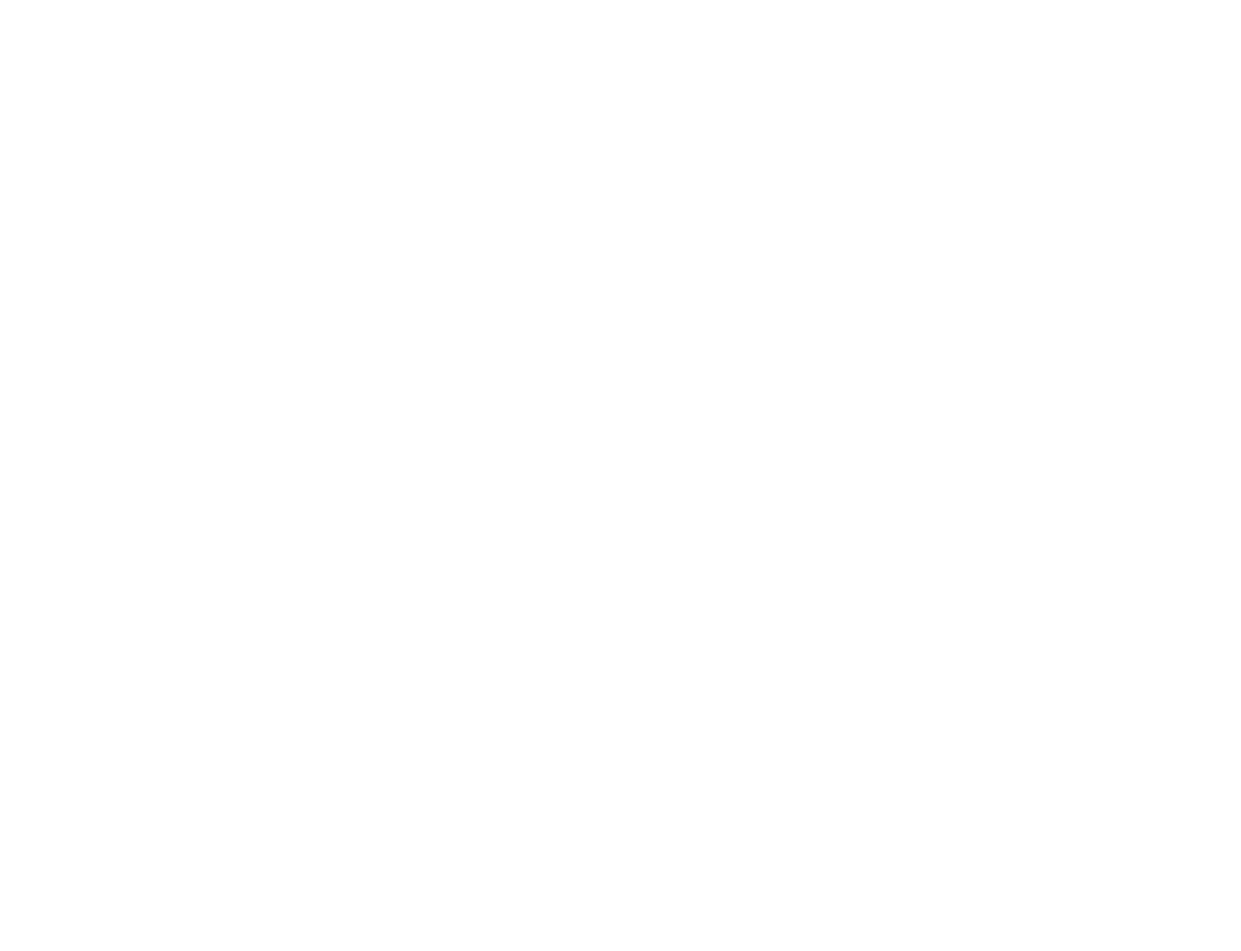
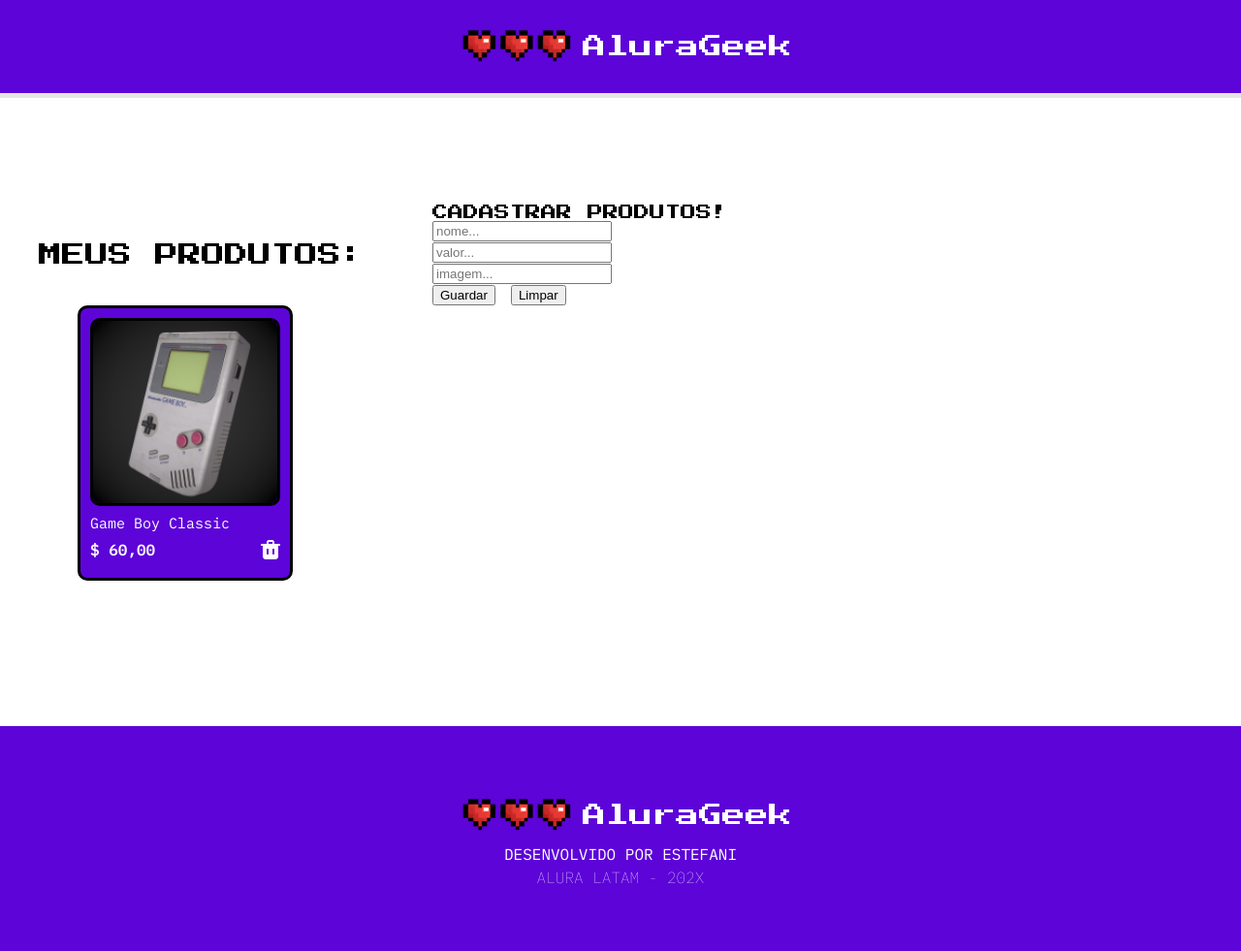
Before and after one commit to stfnrosa/Alura-Geek, a plain HTML site: page index.html in a window 1280 px wide. Shown: the whole page at 97% size. Before the commit the page ends 800 px from the top, so only its background shows below. Drawn offline with Linux system fonts and the light colour scheme.

Commit message:
criando a interface

```diff
--- /dev/null
+++ b/assets/styles/footer.css
@@ -0,0 +1,34 @@
+.rodape{
+    background-color: var(--roxo-escuro);
+    padding: 64px;
+    display: flex;
+    flex-direction: column;
+    align-items: center;
+    justify-content: center;
+    color: var(--branco);
+    margin-top: 50px;
+}
+
+.rodape__destaque{
+    display: flex;
+    align-items: center;
+    font-size: 24px;
+    line-height: 16px;
+    font-weight: 500;
+}
+
+.rodape__descricao{
+    font-family: var(--fonte-secundaria);
+    font-size: 16px;
+    text-align: center;
+}
+
+#desenvolvedor{
+    font-weight: 400;
+    line-height: 150%;
+}
+
+#colaborador{
+    font-weight: 100;
+    line-height: 150%;
+}
--- /dev/null
+++ b/assets/styles/header.css
@@ -0,0 +1,16 @@
+.cabecalho{
+    background-color: var(--roxo-escuro);
+    padding: 20px;
+    color: var(--branco);
+    display: flex;
+    justify-content: center;
+    align-items: center;
+    margin-bottom: 50px;
+    border-bottom: 5px solid #E5E5E5;
+}
+
+.cabecalho__titulo{
+    font-size: 24px;
+    line-height: 16px;
+    font-weight: 500;
+}
--- /dev/null
+++ b/assets/styles/reset.css
@@ -0,0 +1,135 @@
+/* http://meyerweb.com/eric/tools/css/reset/
+   v2.0 | 20110126
+   License: none (public domain)
+*/
+
+html,
+body,
+div,
+span,
+applet,
+object,
+iframe,
+h1,
+h2,
+h3,
+h4,
+h5,
+h6,
+p,
+blockquote,
+pre,
+a,
+abbr,
+acronym,
+address,
+big,
+cite,
+code,
+del,
+dfn,
+em,
+img,
+ins,
+kbd,
+q,
+s,
+samp,
+small,
+strike,
+strong,
+sub,
+sup,
+tt,
+var,
+b,
+u,
+i,
+center,
+dl,
+dt,
+dd,
+ol,
+ul,
+li,
+fieldset,
+form,
+label,
+legend,
+table,
+caption,
+tbody,
+tfoot,
+thead,
+tr,
+th,
+td,
+article,
+aside,
+canvas,
+details,
+embed,
+figure,
+figcaption,
+footer,
+header,
+hgroup,
+menu,
+nav,
+output,
+ruby,
+section,
+summary,
+time,
+mark,
+audio,
+produto {
+    margin: 0;
+    padding: 0;
+    border: 0;
+    font-size: 100%;
+    font: inherit;
+    vertical-align: baseline;
+}
+
+/* HTML5 display-role reset for older browsers */
+article,
+aside,
+details,
+figcaption,
+figure,
+footer,
+header,
+hgroup,
+menu,
+nav,
+section {
+    display: block;
+}
+
+body {
+    line-height: 1;
+}
+
+ol,
+ul {
+    list-style: none;
+}
+
+blockquote,
+q {
+    quotes: none;
+}
+
+blockquote:before,
+blockquote:after,
+q:before,
+q:after {
+    content: '';
+    content: none;
+}
+
+table {
+    border-collapse: collapse;
+    border-spacing: 0;
+}
--- /dev/null
+++ b/assets/styles/styles.css
@@ -0,0 +1,77 @@
+@import url('https://fonts.googleapis.com/css2?family=Press+Start+2P&display=swap');
+@import url('https://fonts.googleapis.com/css2?family=IBM+Plex+Mono:ital,wght@0,100;0,200;0,300;0,400;0,500;0,600;0,700;1,100;1,200;1,300;1,400;1,500;1,600;1,700&family=Press+Start+2P&display=swap');
+@import url('./header.css');
+@import url('./footer.css');
+
+:root {
+    --fonte-principal:"Press Start 2P", system-ui; ;
+    --fonte-secundaria: "IBM Plex Mono", monospace;
+    --preto: #000000;
+    --branco: #FFFFFF;
+    --vinho: #8c0375;
+    --rosa: #c004d9;
+    --roxo: #9303a6;
+    --roxo-escuro: #5d04d9;
+    --azul: #03318c;
+}
+
+body {
+    background-color: var(--branco);
+    font-family: var(--fonte-principal);
+}
+
+.container{
+    padding: 60px 40px;
+    display: flex;
+    gap: 70px;
+}
+
+.container__mostrar__titulo{
+    font-size: 24px;
+    padding-top: 40px;
+}
+
+.container__mostrar__produtos{
+    padding: 40px;
+}
+
+.container__mostrar__produtos{
+    display: flex;
+    flex-wrap: wrap;
+    gap: 10px;
+    z-index: 1;
+}
+
+.produto__item {
+    height: 258px;
+    width: 196px;
+    background-color: var(--roxo-escuro);
+    padding: 10px;
+    border: 3px solid var(--preto);
+    border-radius: 10px;
+    display: flex;
+    flex-direction: column;
+    gap: 10px;
+    font-family: var(--fonte-secundaria);
+    color: var(--branco);
+}
+
+.produto-imagem{
+    border: 3px solid var(--preto);
+    border-radius: 10px;
+}
+
+.produto-nome{
+    font-size: 15px;
+}
+
+.produto-valor{
+    font-size: 16px;
+    font-weight: 600;
+}
+
+.produto-remover{
+    display: flex;
+    align-items: center;
+    justify-content: space-between;
+}
--- a/index.html
+++ b/index.html
@@ -3,9 +3,65 @@
 <head>
     <meta charset="UTF-8">
     <meta name="viewport" content="width=device-width, initial-scale=1.0">
-    <title>Alura Geek</title>
+    <link rel="stylesheet" href="./assets/styles/reset.css">
+    <link rel="stylesheet" href="./assets/styles/styles.css">
 </head>
 <body>
+    <header class="cabecalho">
+        <img src="./assets/imagens/coracao.png" alt="" srcset="">
+        <h1 class="cabecalho__titulo">AluraGeek</h1>
+    </header>
+    <main class="container">
+        <div class="container__mostrar">
+            <h2 class="container__mostrar__titulo">MEUS PRODUTOS:</h2>
+            <ul class="container__mostrar__produtos" alt="produtos" data-lista>
+                <li class="produto__item">
+                    <img class="produto-imagem" src="./assets/imagens/image.png" alt="">
+                    <p class="produto-nome">Game Boy Classic</p>
+                    <span class="produto-remover">
+                        <p class="produto-valor">$ 60,00</p>
+                        <img src="./assets/imagens/excluir.png" alt="Remover">
+                    </span>
 
+                </li>
+            </ul>
+        </div>
+        <div  class="container__cadastrar">
+            <form class="container__cadastrar__formulario" data-formulario>
+                <h2 class="formulario__titulo">CADASTRAR PRODUTOS!</h3>
+                    <div class="formulario__campo">
+                        <input name="nome" class="campo__escrita" required placeholder="nome..."
+                            id='nome' data-nome />
+                    </div>
+
+
+                    <div class="formulario__campo">
+                        <input name="valor" class="campo__escrita" required placeholder="valor..."
+                            id='valor' data-valor />
+                    </div>
+
+                    <div class="formulario__campo">
+                        <input name="imagem" class="campo__escrita" required placeholder="imagem..."
+                            id='imagem' data-imagem/>
+                    </div>
+
+                    <input value="Guardar" class="formulario__botao" id="guardar" type="submit">
+                    <input value="Limpar" class="formulario__botao" id="limpar" type="submit">
+            </form>
+
+
+        </div>
+
+    </main>
+    <footer class="rodape">
+        <div class="rodape__destaque">
+            <img src="./assets/imagens/coracao.png" alt="" srcset="">
+            <h1 class="rodape_destaque__titulo">AluraGeek</h1>
+        </div>
+        <div  class="rodape__descricao">
+            <p id="desenvolvedor">DESENVOLVIDO POR ESTEFANI</p>
+            <p id="colaborador">ALURA LATAM - 202X</p>
+        </div>
+    </footer>
 </body>
 </html>
```
Also changed, not shown: assets/imagens/coracao.png (added), assets/imagens/excluir.png (added), assets/imagens/image.png (added), styles.css (deleted).
